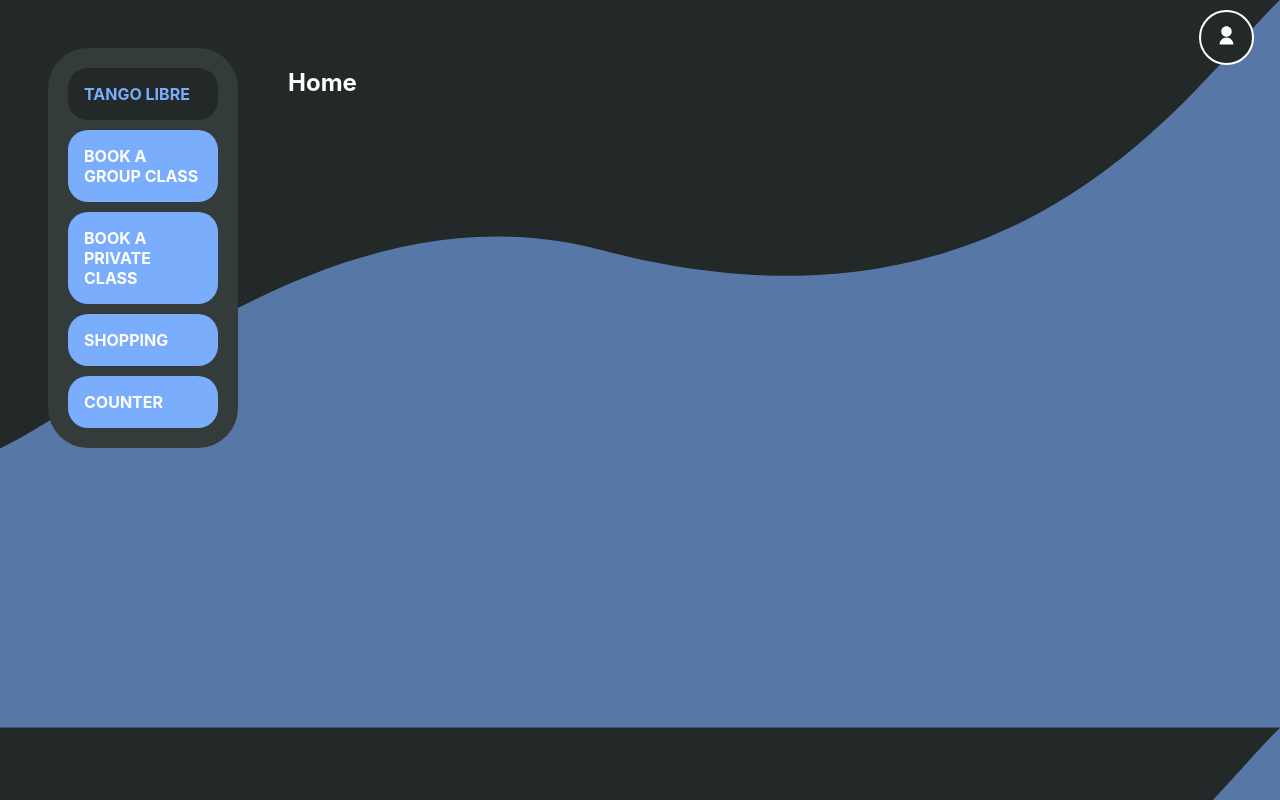
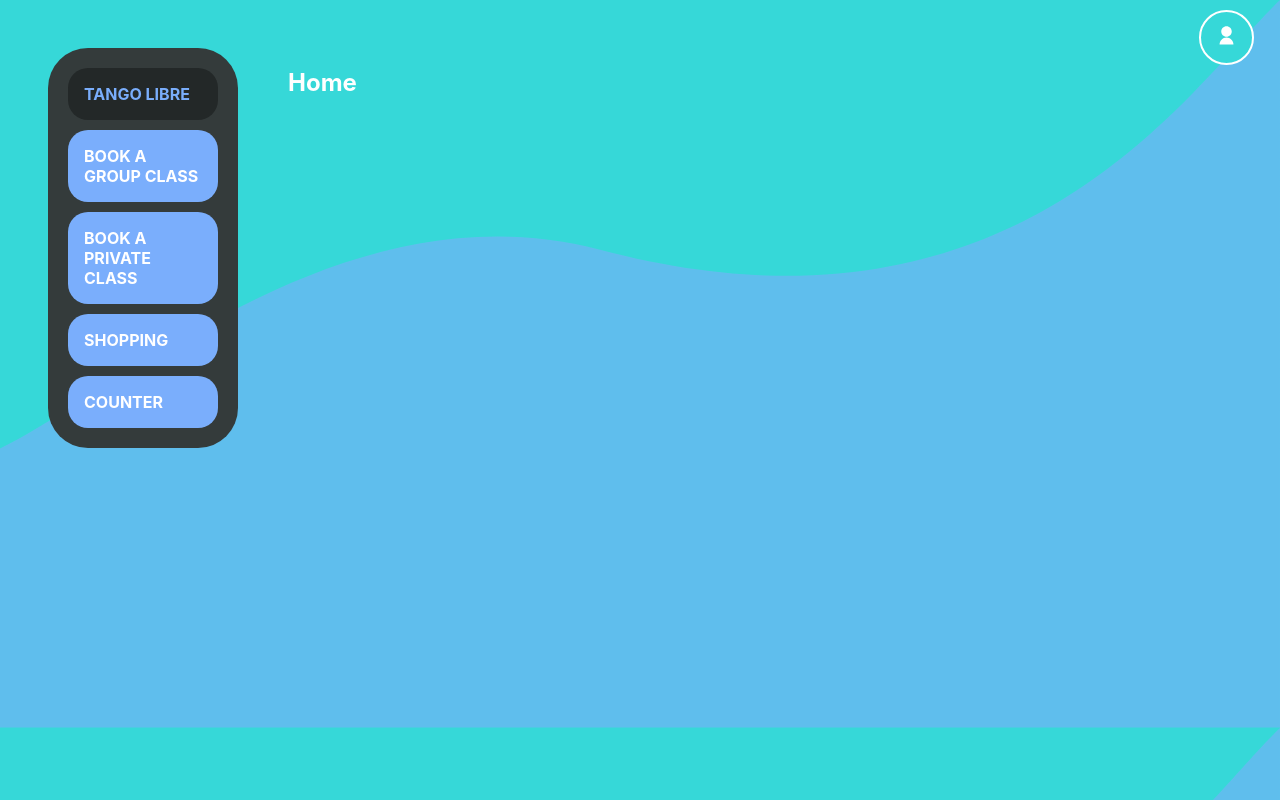
Before and after one commit to matiasfacio/redux-hooks, a React (Create React App) app: page / in a window 1280 px wide. Built offline with nearby package versions, Linux system fonts and the light colour scheme.

Commit message:
background-color changed to a brighter green

```diff
--- a/src/App.css
+++ b/src/App.css
@@ -1,10 +1,10 @@
 #root {
   --main-bg-color: #232828;
-  --black: #232828;
+  --black: #36d8d8;
   --white: white;
   --light-blue: #7aaefc;
   --menu-bg-color: #343b3b;
-  --container-bg-color: #343b3b;
+  --container-bg-color: #8c87cf;
 }
 
 * {
@@ -18,7 +18,7 @@ body {
   place-content: center;
   background-image: url("./images/image.svg");
   background-size: cover;
-  background-color: #232828;
+  background-color: #36d8d8;
   overflow-x: hidden;
 }
 
```
